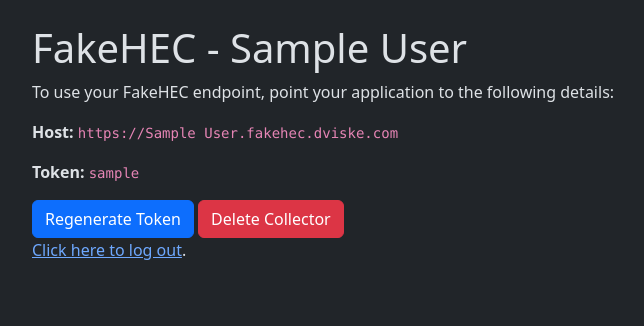
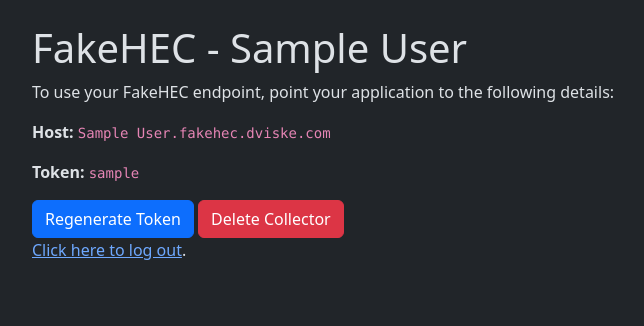
Before and after one commit to dviske/fakehec, a Flask app: page /collector in a window 1280 px wide. Shown: the top 326 px of the page, without its empty margins (50-694 px from the left). Run offline with Flask 3, Linux system fonts and the light colour scheme; the visitor is signed in with stand-in values (Sample User, id 1); data that the repository does not hold is empty.

Commit message:
Remove https portion from hostname

```diff
--- a/app/templates/view_collector.html
+++ b/app/templates/view_collector.html
@@ -3,7 +3,7 @@
 {% block head %}
 <h1>FakeHEC - {{ current_user.name }}</h1>
 <p>To use your FakeHEC endpoint, point your application to the following details:</p>
-<p><b>Host:</b> <code>https://{{ current_user.name }}.fakehec.dviske.com</code></p>
+<p><b>Host:</b> <code>{{ current_user.name }}.fakehec.dviske.com</code></p>
 <p><b>Token:</b> <code>{{ current_user.token }}</code></p>
 <a href="{{ url_for('main.regenerate') }}" class="btn btn-primary">Regenerate Token</a>
 <button type="button" class="btn btn-danger" data-bs-toggle="modal" data-bs-target="#deleteConfirmModal">
```
